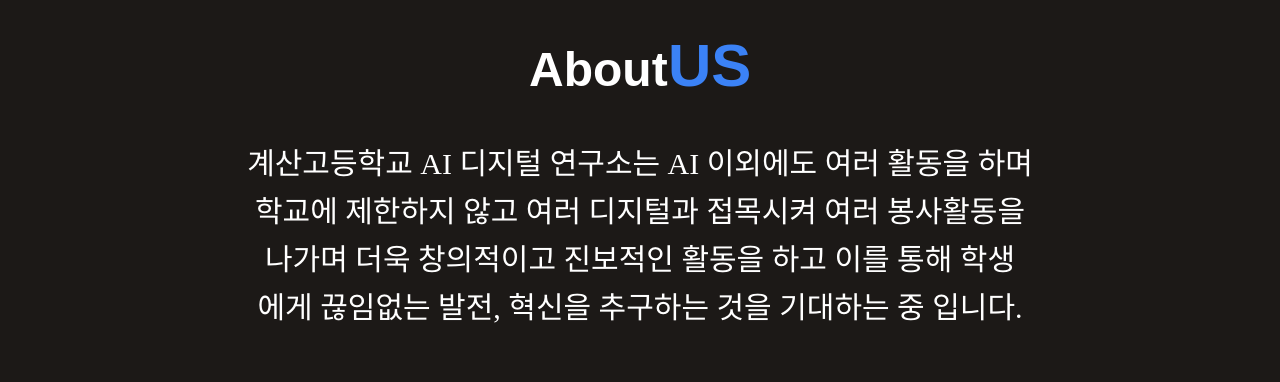
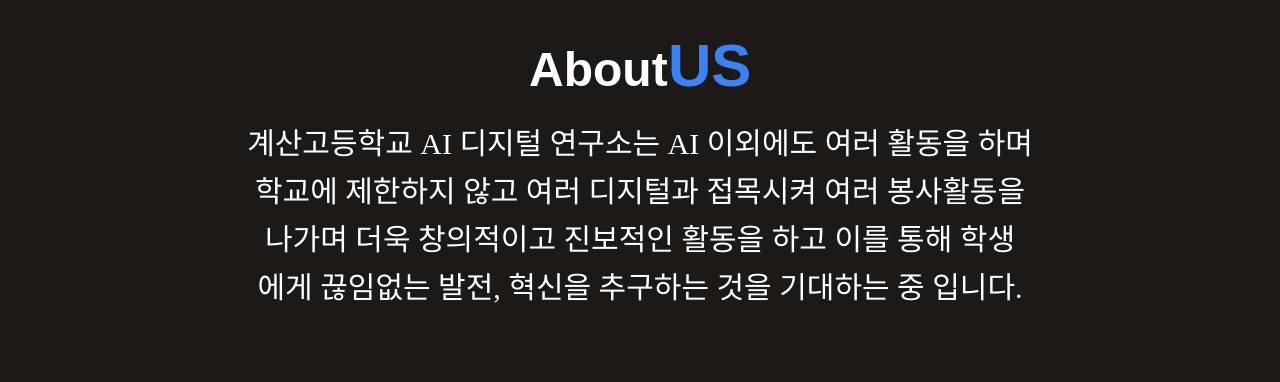
Before and after one commit to Maxtime24/club_wep, a Next.js app: page / in a window 1280 px wide. Shown: the part 940-1322 px from the top of the page. Built offline with nearby package versions, Linux system fonts and the light colour scheme; no server answers; the database is empty; a web font is replaced by a local one.

Commit message:
animation update

```diff
--- a/src/app/page.tsx
+++ b/src/app/page.tsx
@@ -136,7 +136,7 @@ export default function Home() {
             <div
               ref={aboutContentRef}
               className={`transition-all duration-1000 ease-out delay-200 ${
-                aboutContentInView ? 'opacity-100 translate-y-5' : 'opacity-0 translate-y-5'
+                aboutContentInView ? 'opacity-100 translate-y-0' : 'opacity-0 translate-y-10'
               } text-center`}
             >
               <p className="text-white text-lg md:text-3xl font-[GMarketSans] leading-[2rem] md:leading-[3rem]">
@@ -165,7 +165,7 @@ export default function Home() {
       <div
         ref={aboutContentRef}
         className={`transition-all duration-1000 ease-out delay-300 ${
-          aboutContentInView ? 'opacity-100 translate-y-0' : 'opacity-0 translate-y-20'
+          aboutContentInView ? 'opacity-100 translate-y-0' : 'opacity-0 translate-y-10'
         } text-center`}
       >
         <Image
```
